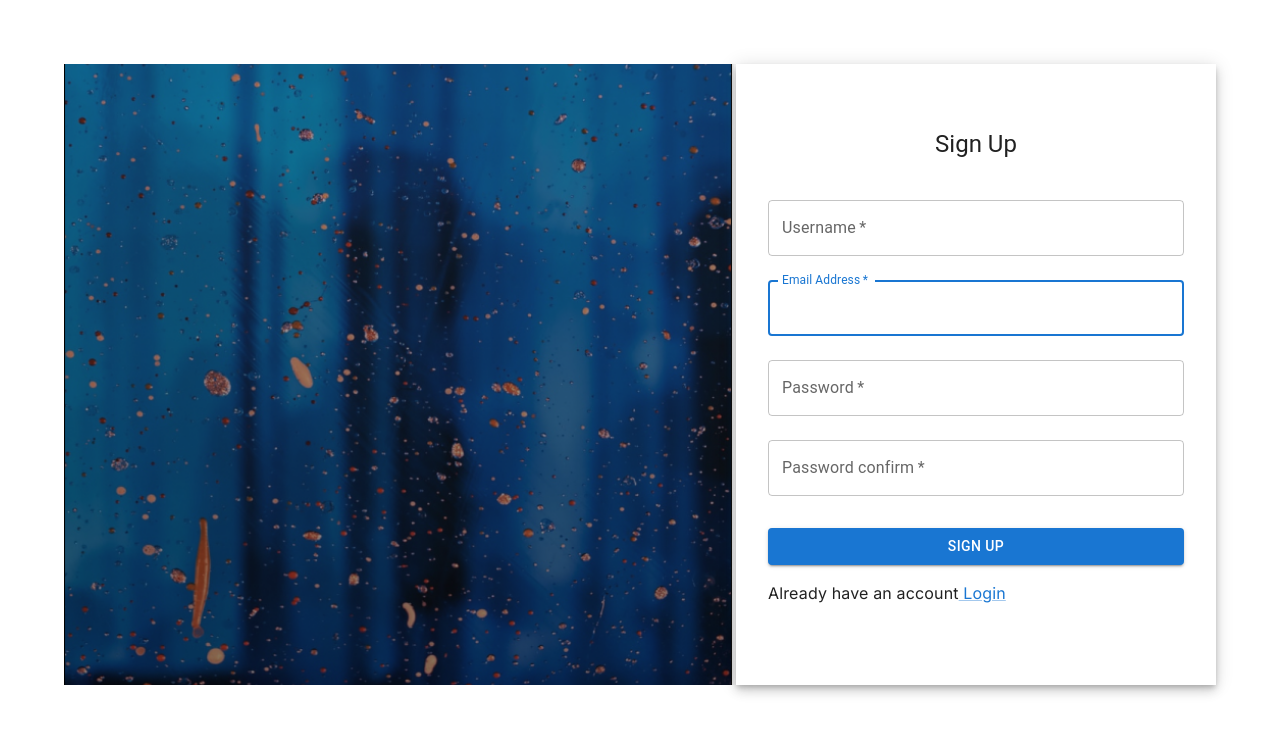
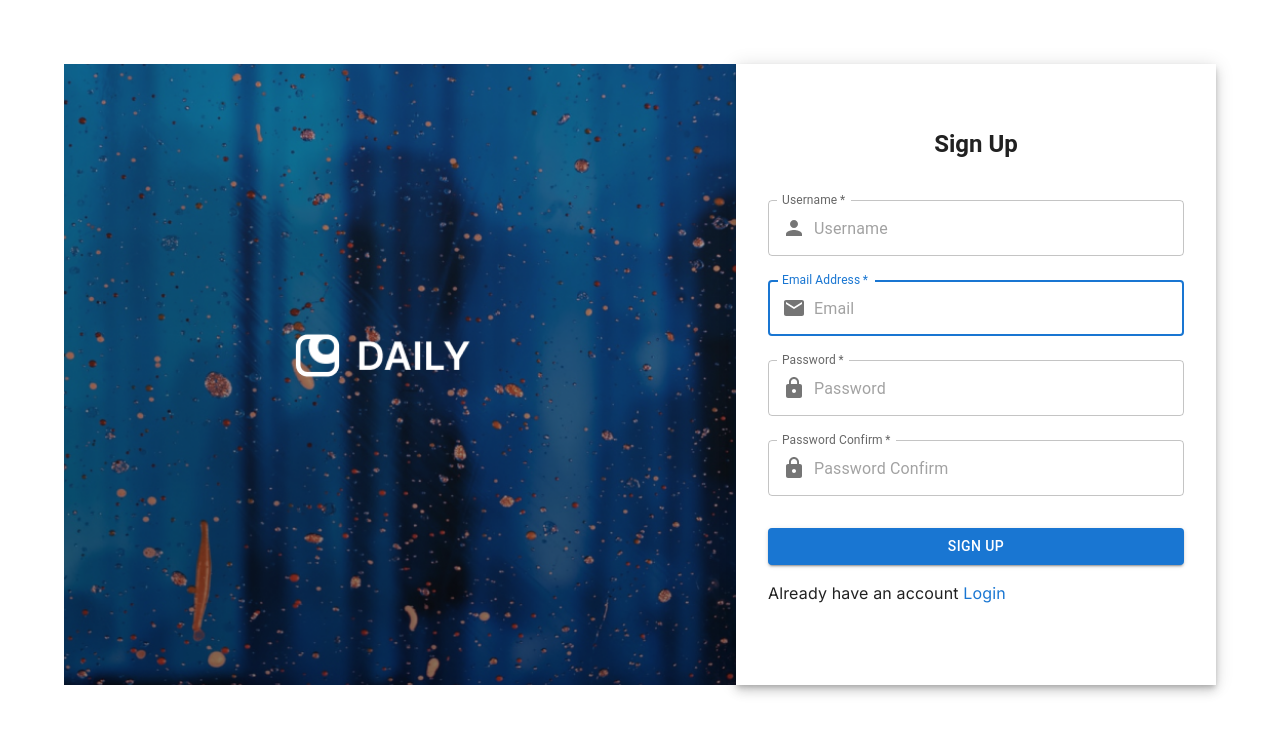
Before and after one commit to luzivaltic/daily, a Next.js app: page /pages/auth/signup in a window 1280 px wide. Shown: the top 734 px of the page. Built offline with nearby package versions, Linux system fonts and the light colour scheme.

Commit message:
add ui effects and clean code

```diff
--- /dev/null
+++ b/app/components/auth/EmailTextField.tsx
@@ -0,0 +1,27 @@
+import { InputAdornment, TextField } from "@mui/material";
+import EmailIcon from '@mui/icons-material/Email';
+
+const EmailTextField = () => {
+  return (
+    <TextField
+      InputProps={{
+        startAdornment: (
+          <InputAdornment position="start">
+            <EmailIcon />
+          </InputAdornment>
+        ),
+      }}
+      margin="normal"
+      required
+      fullWidth
+      id="email"
+      label="Email Address"
+      name="email"
+      autoComplete="email"
+      placeholder="Email"
+      autoFocus
+    />
+  );
+};
+
+export default EmailTextField;
--- /dev/null
+++ b/app/components/auth/PasswordTextField.tsx
@@ -0,0 +1,31 @@
+import { InputAdornment, TextField } from "@mui/material";
+import LockIcon from '@mui/icons-material/Lock';
+
+type PasswordType = {
+  name: string;
+  label: string;
+};
+
+const PasswordTextField = ({ name, label }: PasswordType) => {
+  return (
+    <TextField
+      InputProps={{
+        startAdornment: (
+          <InputAdornment position="start">
+            <LockIcon />
+          </InputAdornment>
+        ),
+      }}
+      margin="normal"
+      required
+      fullWidth
+      name={name}
+      label={label}
+      type="password"
+      id="password"
+      placeholder={label}
+    />
+  );
+};
+
+export default PasswordTextField;
--- /dev/null
+++ b/app/components/auth/SubmitButton.tsx
@@ -0,0 +1,16 @@
+import { Button } from "@mui/material";
+
+type ButtonContent = {
+  content: String;
+}
+
+const SubmitButton = ({ content }: ButtonContent) => (
+  <Button
+    type="submit"
+    fullWidth
+    variant="contained"
+    sx={{ mt: 3, mb: 2 }}
+  >{ content }</Button>
+);
+
+export default SubmitButton;
--- /dev/null
+++ b/app/components/auth/UsernameTextField.tsx
@@ -0,0 +1,27 @@
+import { InputAdornment, TextField } from "@mui/material";
+import PersonIcon from "@mui/icons-material/Person";
+
+const UsernameTextField = () => {
+  return (
+    <TextField
+      InputProps={{
+        startAdornment: (
+          <InputAdornment position="start">
+            <PersonIcon />
+          </InputAdornment>
+        ),
+      }}
+      margin="normal"
+      required
+      fullWidth
+      id="username"
+      label="Username"
+      name="username"
+      autoComplete="username"
+      autoFocus
+      placeholder="Username"
+    />
+  );
+};
+
+export default UsernameTextField;
--- a/app/components/auth/SignUpForm.tsx
+++ b/app/components/auth/signup/SignUpForm.tsx
@@ -1,9 +1,15 @@
 'use client'
-import { Button, Grid, Link, TextField } from "@mui/material";
+import { Button, Grid, InputAdornment, Link, TextField } from "@mui/material";
 import Box from "@mui/material/Box";
 import Typography from "@mui/material/Typography";
-import UserInfo from "./types";
+import UserInfo from "../types";
 import { useRouter } from "next/navigation";
+import PersonIcon from '@mui/icons-material/Person';
+import LockIcon from '@mui/icons-material/Lock';
+import SubmitButton from "../SubmitButton";
+import UsernameTextField from "../UsernameTextField";
+import EmailTextField from "../EmailTextField";
+import PasswordTextField from "../PasswordTextField";
 
 const SignUpForm = () => {
   const router = useRouter();
@@ -42,7 +48,7 @@ const SignUpForm = () => {
         }}
       >
         <Typography component="h1" variant="h5">
-          Sign Up
+          <b>Sign Up</b>
         </Typography>
         <Box
           component="form"
@@ -50,58 +56,16 @@ const SignUpForm = () => {
           onSubmit={ handleSubmit }
           sx={{ mt: 3, mb: 2 }}
         >
-          <TextField
-            margin="normal"
-            required
-            fullWidth
-            id="username"
-            label="Username"
-            name="username"
-            autoComplete="username"
-            autoFocus
-          />
-          <TextField
-            margin="normal"
-            required
-            fullWidth
-            id="email"
-            label="Email Address"
-            name="email"
-            autoComplete="email"
-            autoFocus
-          />
-          <TextField
-            margin="normal"
-            required
-            fullWidth
-            name="password"
-            label="Password"
-            type="password"
-            id="password"
-            autoComplete="current-password"
-          />
-          <TextField
-            margin="normal"
-            required
-            fullWidth
-            name="passwordConfirm"
-            label="Password confirm"
-            type="password"
-            id="password-confirm"
-            autoComplete="passwordConfirm"
-          />
-          <Button
-            type="submit"
-            fullWidth
-            variant="contained"
-            sx={{ mt: 3, mb: 2 }}
-          >
-            Sign Up
-          </Button>
+          <UsernameTextField />
+          <EmailTextField />
+          <PasswordTextField name="password" label="Password"/>
+          <PasswordTextField name="passwordConfirm" label="Password Confirm" />
+          <SubmitButton content="sign up" />
+
           <Grid container>
             <Grid item>
               Already have an account
-              <Link href="/pages/auth/login">
+              <Link href="/pages/auth/login" style={{ textDecoration: 'none' }}>
                 {" Login"}
               </Link>
             </Grid>
--- a/app/pages/auth/login/page.tsx
+++ b/app/pages/auth/login/page.tsx
@@ -5,7 +5,7 @@ import Paper from "@mui/material/Paper";
 import Box from "@mui/material/Box";
 import Grid from "@mui/material/Grid";
 import { Container } from "@mui/material";
-import LoginForm from "@/app/components/auth/LoginForm";
+import LoginForm from "@/app/components/auth/login/LoginForm";
 import AuthMenu from "@/app/components/auth/AuthMenu";
 
 const LoginPage: NextPage = () => {
--- a/app/pages/auth/signup/page.tsx
+++ b/app/pages/auth/signup/page.tsx
@@ -5,7 +5,7 @@ import Paper from "@mui/material/Paper";
 import Box from "@mui/material/Box";
 import Grid from "@mui/material/Grid";
 import { Container } from "@mui/material";
-import SignUpForm from "@/app/components/auth/SignUpForm";
+import SignUpForm from "@/app/components/auth/signup/SignUpForm";
 import AuthMenu from "@/app/components/auth/AuthMenu";
 
 const SignUpPage: NextPage = () => {
```
Also changed, not shown: app/components/auth/login/LoginForm.tsx (renamed from app/components/auth/LoginForm.tsx, +11 -32 lines), public/AuthMenu.png.
